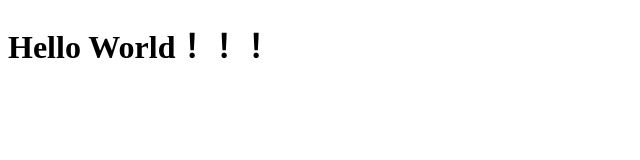
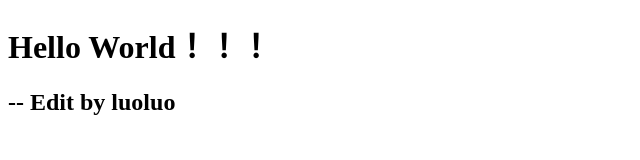
Before and after one commit to 2796673723/luoluo-page, a plain HTML site: page index.html in a window 1280 px wide. Shown: the whole page, without its empty margins (0-640 px from the left). Drawn offline with Linux system fonts and the light colour scheme.

Commit message:
Update index.html

```diff
--- a/index.html
+++ b/index.html
@@ -7,5 +7,6 @@
 </head>
 <body>
     <h1>Hello World！！！</h1>
+    <h2>-- Edit by luoluo</h2>
 </body>
 </html>
```
